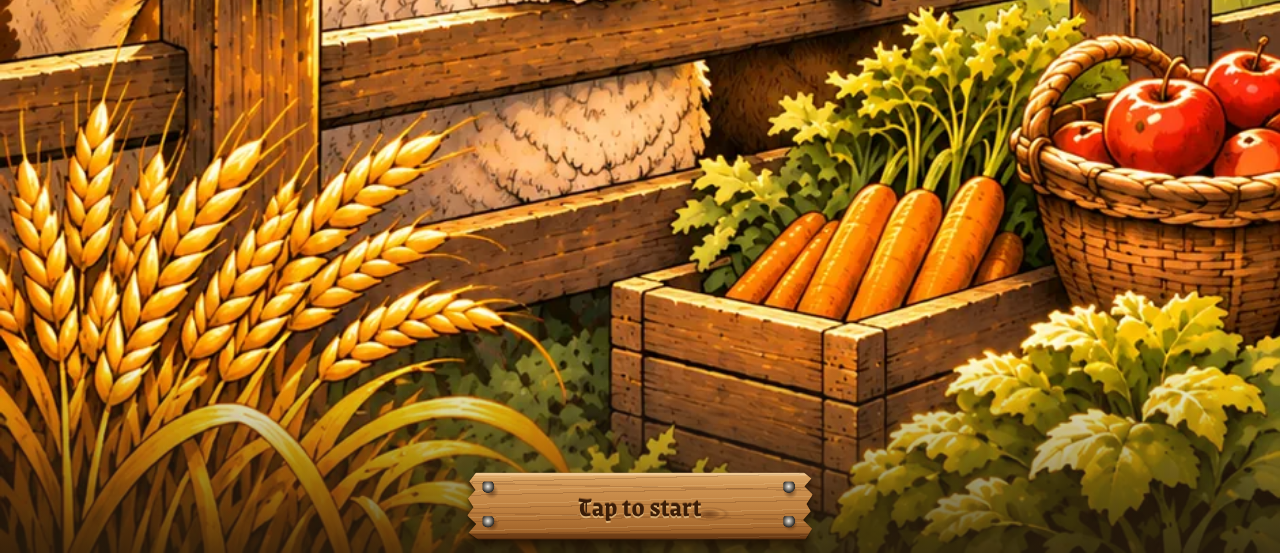
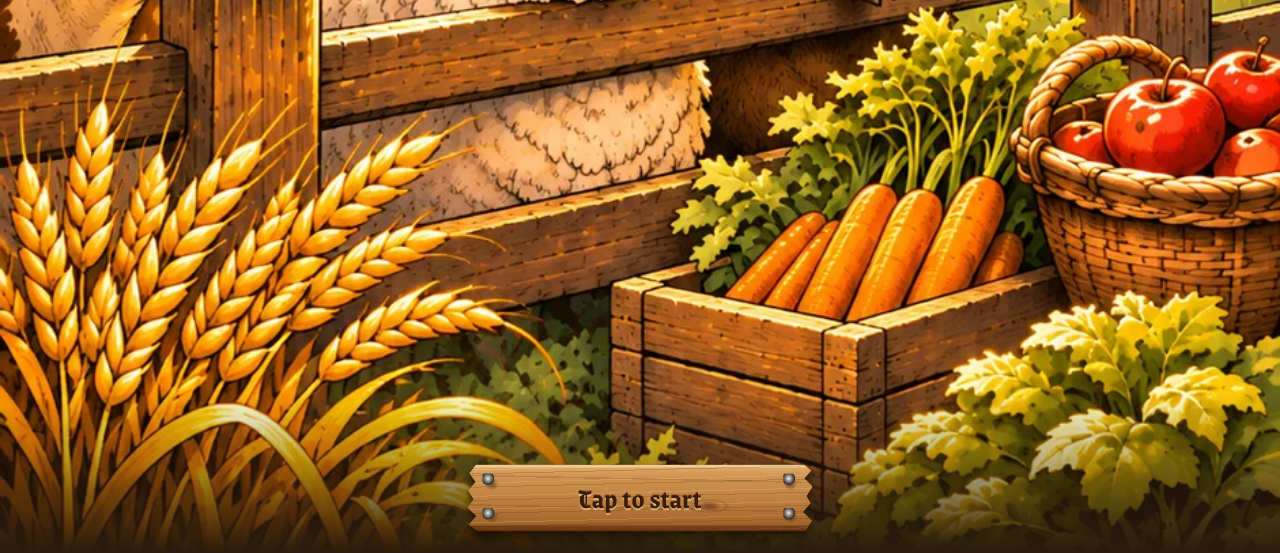
Before and after one commit to pentech-26/Agricola-contador, a plain HTML site: page index.html in a window 1280 px wide. Shown: the part 247-800 px from the top of the page. Drawn offline with Linux system fonts and the light colour scheme.

Commit message:
Add files via upload

```diff
--- a/index.html
+++ b/index.html
@@ -90,10 +90,12 @@ p{margin:0 0 10px}
 .aviso{background:rgba(224,173,47,.22);border:1.5px solid var(--trigo);border-radius:10px;padding:9px 12px;font-weight:600;font-size:14.5px;text-align:center;margin-bottom:12px;color:var(--sobre)}
 
 /* ---------- entrada ---------- */
-#entrada{position:fixed;top:0;left:0;right:0;height:100vh;height:calc(100lvh + env(safe-area-inset-bottom));z-index:50;background:#3a2a14;overflow:hidden;display:none}
+#entrada{position:fixed;inset:0;z-index:50;background:#2a1c0c;overflow:hidden;display:none}
 /* degradado suave abajo: funde la imagen y da contraste al botón */
-#entrada::after{content:"";position:absolute;left:0;right:0;bottom:0;height:24%;pointer-events:none;
-  background:linear-gradient(to bottom,rgba(58,42,20,0) 0%,rgba(58,42,20,.35) 45%,rgba(40,28,12,.78) 100%)}
+#entrada::after{content:"";position:absolute;left:0;right:0;bottom:0;height:20%;pointer-events:none;
+  background:linear-gradient(to bottom,rgba(42,28,12,0) 0%,rgba(42,28,12,.3) 40%,rgba(42,28,12,.72) 78%,#2a1c0c 100%)}
+/* el iPhone pinta la franja que queda fuera de la app con el fondo de la página: que case con cada pantalla */
+body.en-entrada{background:#2a1c0c}
 #entrada.activa{display:block}
 #entrada img.paisaje{position:absolute;inset:0;width:100%;height:100%;object-fit:cover;object-position:42% 100%}
 .ent-texto{position:absolute;left:0;right:0;top:calc(11% + env(safe-area-inset-top));text-align:center;padding:0 10px}
@@ -101,7 +103,7 @@ p{margin:0 0 10px}
 .ent-palabra{display:flex;align-items:center;justify-content:center;gap:12px;font-family:var(--tit);font-weight:600;font-size:clamp(24px,7.5vw,34px);color:#fff3cf;margin-top:10px;text-shadow:0 2px 0 #4a2413,0 0 10px rgba(40,20,8,.6)}
 .ent-palabra::before,.ent-palabra::after{content:"";width:34px;height:3px;border-radius:2px;background:#fff3cf;box-shadow:0 2px 0 #4a2413}
 /* botón de entrada: tabla de madera rota por los extremos, con cuatro clavos */
-.ent-toca{position:absolute;z-index:2;left:50%;bottom:calc(14px + env(safe-area-inset-bottom));transform:translateX(-50%);
+.ent-toca{position:absolute;z-index:2;left:50%;bottom:22px;transform:translateX(-50%);
   filter:drop-shadow(0 6px 3px rgba(30,15,4,.55)) drop-shadow(0 1px 1px rgba(30,15,4,.6));animation:late 1.8s ease-in-out infinite}
 .tabla{position:relative;display:grid;place-items:center;width:min(84vw,340px);height:66px;padding:0 34px;
   font-family:var(--tit);font-weight:700;font-size:27px;letter-spacing:.01em;white-space:nowrap;
@@ -160,7 +162,7 @@ p{margin:0 0 10px}
 
 /* ---------- hoja de puntuación ---------- */
 #hoja{padding-bottom:calc(96px + env(safe-area-inset-bottom))}
-body.en-hoja{background:#7a3f1d}
+body.en-hoja{background:var(--suelo2)}
 body.en-hoja::before{content:"";position:fixed;inset:0;z-index:-1;background:#7a3f1d url(tierra.webp) center/cover no-repeat}
 :root[data-tema="noche"] body.en-hoja::before{background:linear-gradient(rgba(10,6,3,.62),rgba(10,6,3,.62)),#7a3f1d url(tierra.webp) center/cover no-repeat}
 body.en-hoja .rotulo{text-shadow:0 1px 2px rgba(40,15,3,.95),0 0 8px rgba(40,15,3,.7)}
@@ -258,7 +260,7 @@ table.desglose td.m{color:var(--neg);font-weight:700}
 @media (prefers-reduced-motion:reduce){*{animation:none!important;transition:none!important}}
 </style>
 </head>
-<body>
+<body class="en-entrada">
 
 <!-- ============ ENTRADA ============ -->
 <section id="entrada" class="activa" role="button" tabindex="0" aria-label="Agricola">
@@ -703,6 +705,7 @@ function clic(){ nota(880, 0, .08, .05); }
 function ir(id){
   pantalla = id; $('#tostada').classList.remove('ver');
   document.body.classList.toggle('en-hoja', id === 'hoja');
+  document.body.classList.toggle('en-entrada', id === 'entrada');
   $$('.pantalla, #entrada').forEach(p => p.classList.toggle('activa', p.id === id));
   $('#cab').classList.toggle('oculto', id === 'entrada' || id === 'hoja');
   window.scrollTo(0,0);
--- a/sw.js
+++ b/sw.js
@@ -4,7 +4,7 @@
    El sitio pentech-26.github.io se comparte con los demás contadores y con
    LudoTech: al activarse solo se borran las cachés que empiezan por
    'agricola-contador-'. */
-const CACHE = 'agricola-contador-v11';
+const CACHE = 'agricola-contador-v12';
 const PREFIJO = 'agricola-contador-';
 const ICONOS = ['campos','pastos','cereales','hortalizas','ovejas','jabalies','vacas','caballos','sinusar','establos','hab','fam','enf','cartas','extra','mend'].map(n => `./iconos/${n}.webp`);
 const ARCHIVOS = [...ICONOS, './', './index.html', './manifest.json', './splash.webp', './tierra.webp',
```
